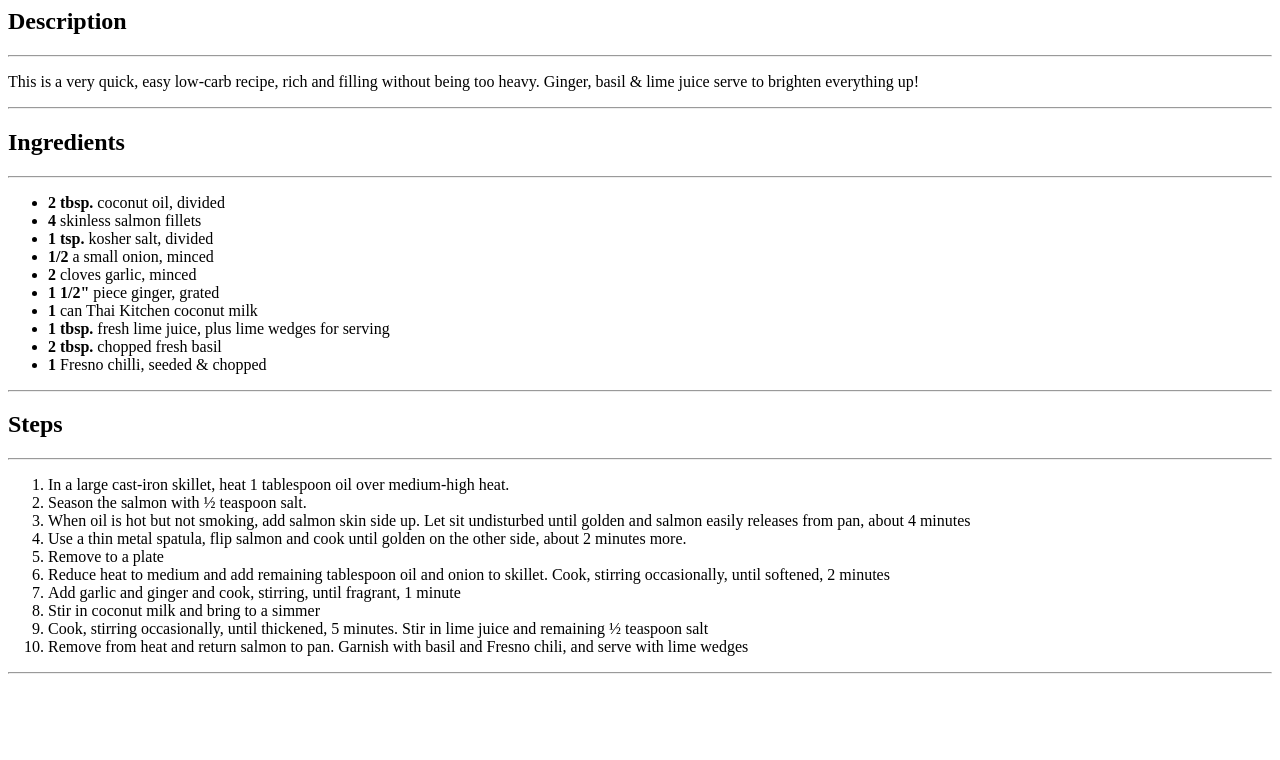
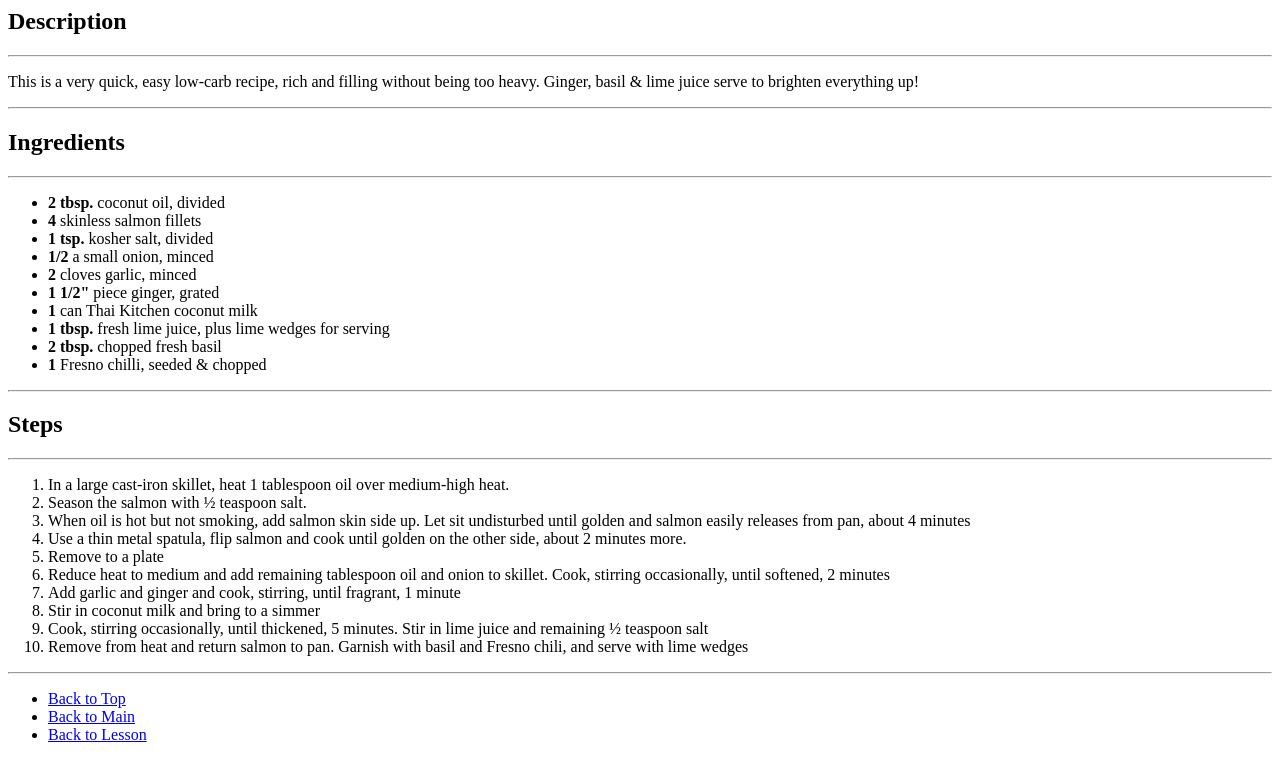
Before and after one commit to Procrastination-is-Poison/odin-recipes, a plain HTML site: page recipes/salmon.html in a window 1280 px wide. Shown: the part 130-890 px from the top of the page. Before the commit the page ends 812 px from the top, so only its background shows below. Drawn offline with Linux system fonts and the light colour scheme.

Commit message:
Add Back to Top, Homepage & Odin links to salmon.html

```diff
--- a/recipes/salmon.html
+++ b/recipes/salmon.html
@@ -46,6 +46,12 @@
 
         </ol>
         <hr>
+        <ul>
+            <li><a href="#top">Back to Top</a></li>
+            <li><a href="../index.html">Back to Main</a></li>
+            <li><a href="https://www.theodinproject.com/lessons/foundations-recipes" target="_blank">Back to Lesson</a></li>
+
+        </ul>
 
 
 
```
